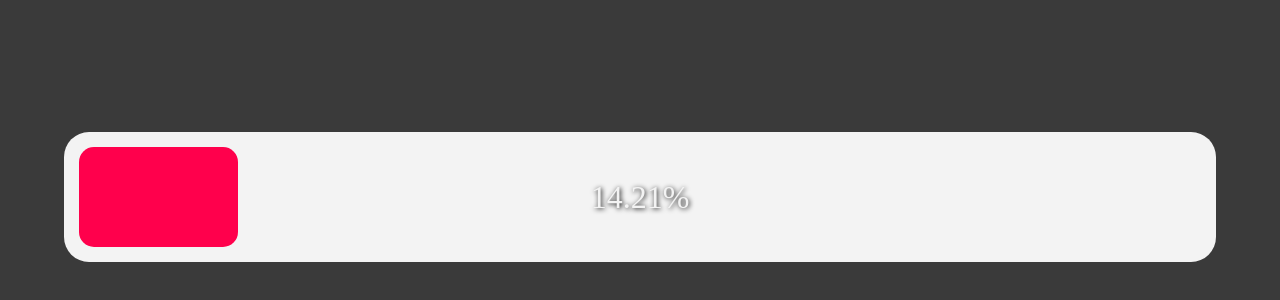
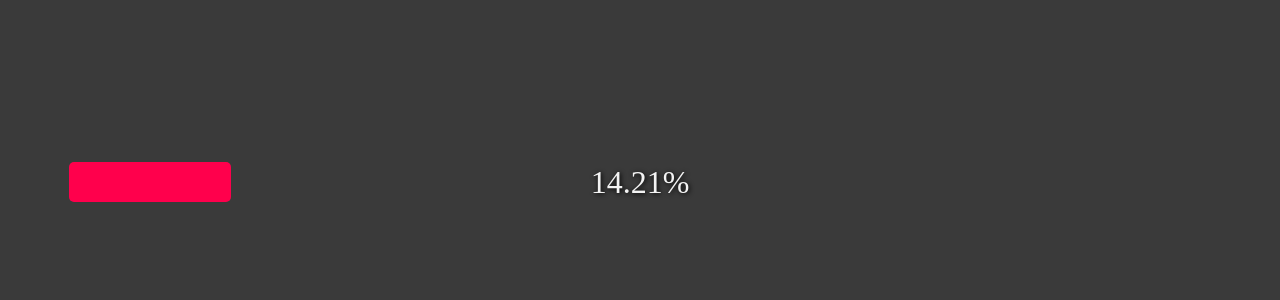
Before and after one commit to baltarifcan/notion-widgets, a plain HTML site: page percentage.html in a window 1280 px wide. Shown: the part 218-518 px from the top of the page. Drawn offline with Linux system fonts and the light colour scheme.

Commit message:
Update percentage.html

```diff
--- a/percentage.html
+++ b/percentage.html
@@ -14,25 +14,28 @@
         background-color: #3a3a3a;
       }
       .percentage-parent {
+        display: flex;
         width: 90%;
-        height: 100px;
+        height: 50px;
+        padding: 5px;
       }
       .percentage-outer-container {
-        height: 100%;
-        background-color: #f3f3f3;
-        border-radius: 25px;
-        padding: 15px;
+        display: flex;
+        flex-grow: 1;
+        position: relative;
+        padding: 5px;
+        border-radius: 10px;
       }
       .percentage-inner-container {
-        width: 50%;
-        height: 100%;
         background-color: #ff004c;
-        border-radius: 15px;
+        border-radius: 5px;
+        display: flex;
+        justify-content: center;
+        align-items: center;
       }
       .percentage-text {
         position: absolute;
         text-align: center;
-        line-height: 100px;
         color: #f3f3f3;
         text-shadow: 1px 1px 5px #000000;
         left: 0;
@@ -84,8 +87,6 @@
     const height = urlParams.get("height");
     if (height) {
       document.querySelector(".percentage-parent").style.height = height + "px";
-      document.querySelector(".percentage-text").style.lineHeight =
-        height + "px";
     }
 
     const now = new Date();
```
